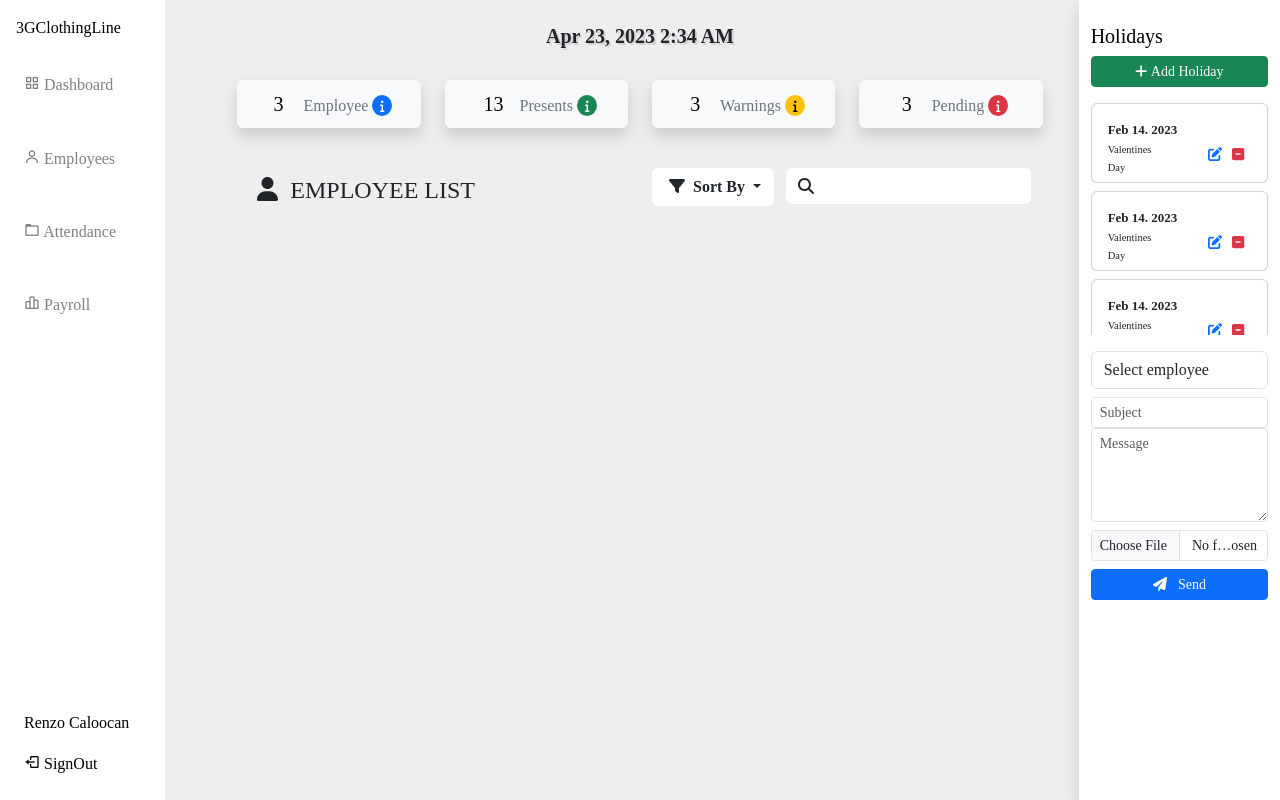
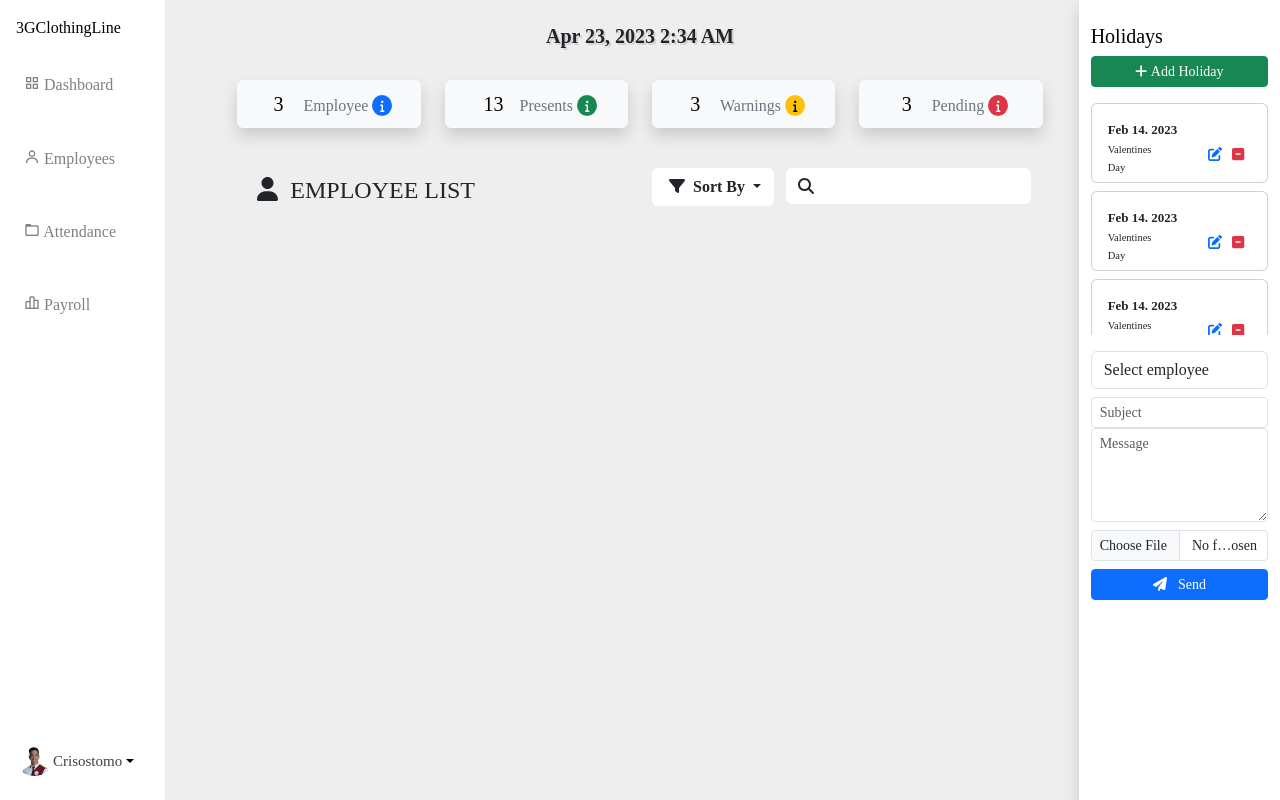
Before and after one commit to OZNERCRISOSTOMO/HR_DEPT, a PHP site: page /Pages/Home.php in a window 1280 px wide. Run offline with PHP 8.4, Linux system fonts and the light colour scheme; the visitor is signed in with stand-in values (Sample User, id 1); data comes from the database, SQL or seed files in the repository; data that the repository does not hold is empty; some libraries are stand-ins or nearby versions.

Commit message:
Update Sidebar-Left.php

```diff
--- a/Components/Sidebar-Left.php
+++ b/Components/Sidebar-Left.php
@@ -53,15 +53,29 @@ href="https://unpkg.com/boxicons@latest/css/boxicons.min.css">
                 <hr>
 
 
-                <div class="nav-item pb-4 ps-2 ">
-                <p class="text-decoration-none  nav_link  px-0 align-middle text-black">
-                  <span class="nav_name">Renzo Caloocan</span>
-                </p>
+                <div class="dropdown pb-4">
+                    <a href="#" class="d-flex align-items-center text-black text-decoration-none dropdown-toggle" id="dropdownUser1" data-bs-toggle="dropdown" aria-expanded="false">
+                        <img src="../Images/1x1 photo.png" alt="hugenerd" width="37" height="30" class="rounded-circle">
+                        <span class="d-none d-sm-inline opacity-75" style=" font-size:15px;white-space: nowrap; overflow: hidden; text-overflow: ellipsis;">Crisostomo</span>
+                        <!----------- Boss yec last name na lng idisplay mo d2 para di gaano mahaba boss ---------- -->
+                    </a>
+                    <ul class="dropdown-menu dropdown-menu-light text-small shadow">
 
-                <a href="../Functions/admin-logout.php" class="text-decoration-none  nav_link logout px-0 align-middle text-black">
-                 <i class='bx bx-log-out nav_icon'></i> <span class="nav_name">SignOut</span>
-             </a>
+
+                        <li><a class="dropdown-item mx-3" href="#">Pending</a></li>
+                        <li>
+                            <hr class="dropdown-divider">
+                        </li>
+                        <li>
+                        <a href="../Functions/admin-logout.php" class="text-decoration-none  nav_link logout mx-3 align-middle text-black">
+                            <i class='bx bx-log-out nav_icon'></i> <span class="nav_name">SignOut</span>
+                        </a>
+                        </li>
+                    </ul>
                 </div>
+
+
+
             </div>
         </div>
 
```
